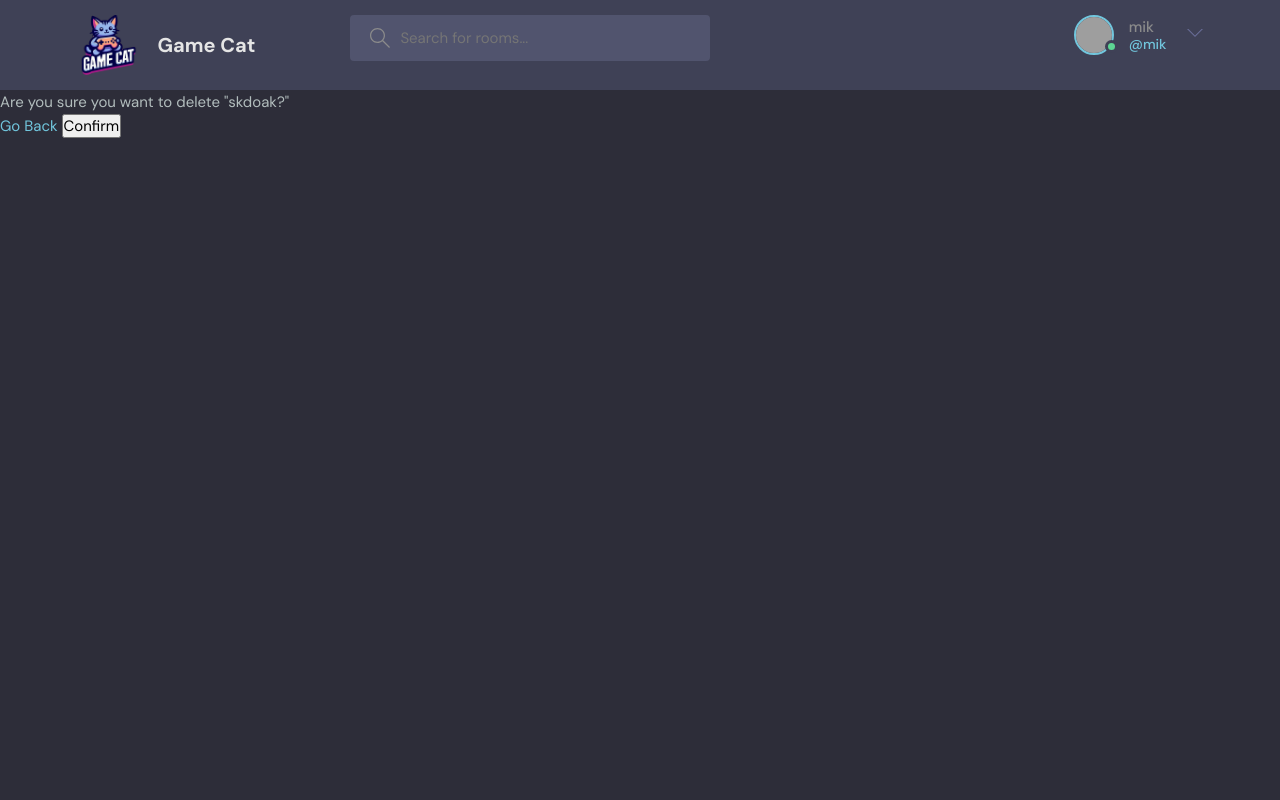
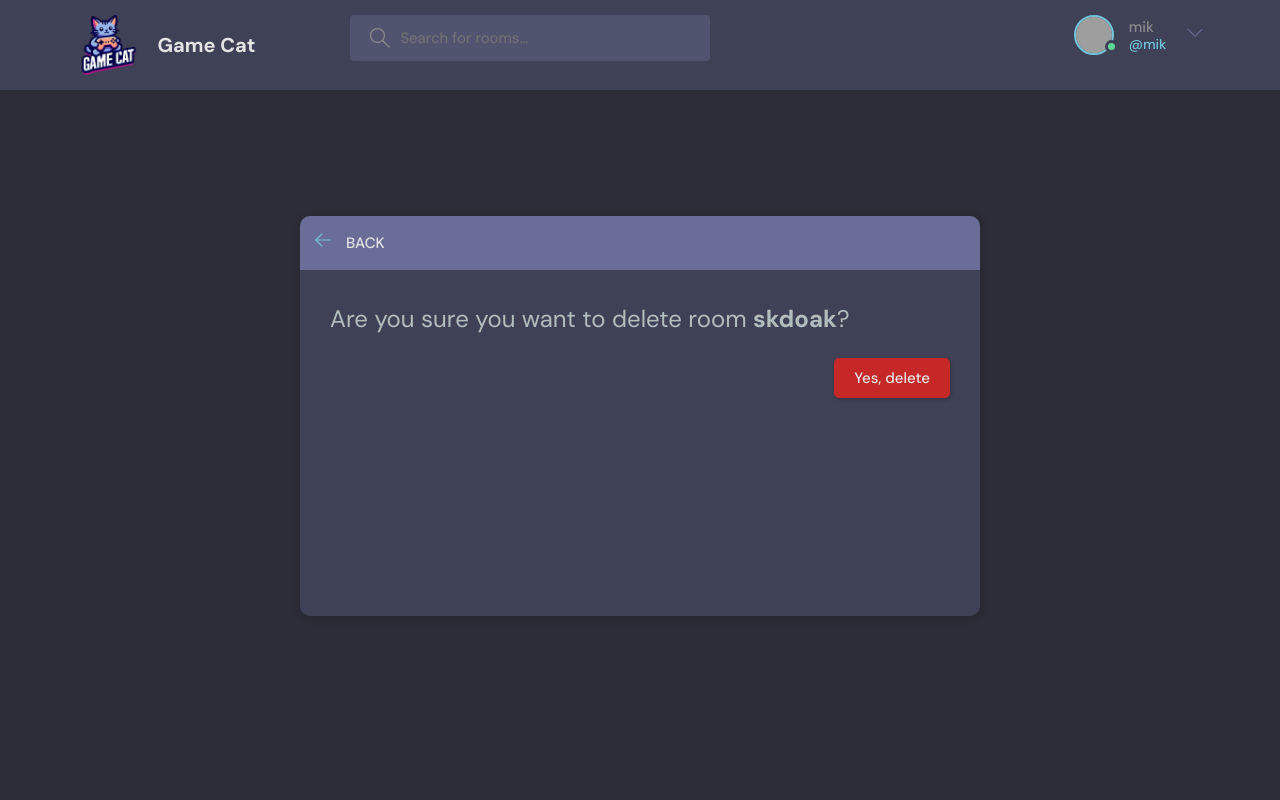
Before and after one commit to Mikku0/Django_games_app, a Django app: page /delete-room/15/ in a window 1280 px wide. Run offline with Django 5.2, Linux system fonts and the light colour scheme; a user stored in the database is signed in; data comes from the database, SQL or seed files in the repository; both versions use the stored data as it was after the commit; grey boxes are pictures that could not be loaded.

Commit message:
added delete room/message theme

```diff
--- a/game_cat/base/templates/base/delete.html
+++ b/game_cat/base/templates/base/delete.html
@@ -1,13 +1,36 @@
 {% extends 'main.html' %}
 
 {% block content %}
-
-<form method="POST" action="">
-    {% csrf_token %}
-    <p>Are you sure you want to delete "{{obj}}?"</p>
-
-    <a href="{{request.META.HTTP_REFERER}}">Go Back</a>
-    <input type="submit" value="Confirm"/>
-</form>
-
+<main class="delete-item layout">
+    <div class="container">
+        <div class="layout__box">
+            <div class="layout__boxHeader">
+                <div class="layout__boxTitle">
+                    <a href="{{request.META.HTTP_REFERER}}">
+                        <svg version="1.1" xmlns="http://www.w3.org/2000/svg" width="32" height="32"
+                             viewBox="0 0 32 32">
+                            <title>arrow-left</title>
+                            <path
+                                    d="M13.723 2.286l-13.723 13.714 13.719 13.714 1.616-1.611-10.96-10.96h27.625v-2.286h-27.625l10.965-10.965-1.616-1.607z">
+                            </path>
+                        </svg>
+                    </a>
+                    <h3>Back</h3>
+                </div>
+            </div>
+            <div class="layout__body">
+                <form class="form" action="" method="POST">
+                    {% csrf_token %}
+                    <div class="form__group">
+                        <p>Are you sure you want to delete {{obj_type}} <b>{{obj}}</b>?</p>
+                    </div>
+                    <div class="for__group">
+                        <input class="btn btn--error" type="submit" value="Yes, delete"/>
+                    </div>
+                </form>
+            </div>
+        </div>
+    </div>
+</main>
+<script src="script.js"></script>
 {% endblock content %}
--- a/game_cat/base/views.py
+++ b/game_cat/base/views.py
@@ -27,7 +27,6 @@ def login_page(request):
     if request.method == 'POST':
         username = request.POST.get('username')
         password = request.POST.get('password')
-
 
         try:
             user = User.objects.get(username=username)
@@ -167,7 +166,13 @@ def delete_room(request, pk):
     if request.method == 'POST':
         room.delete()
         return redirect('home')
-    return render(request, 'base/delete.html', {'obj': room})
+
+
+    context = {
+        'obj': room,
+        'obj_type': type(room).__name__.lower()
+    }
+    return render(request, 'base/delete.html', context)
 
 
 @login_required(login_url='login')
@@ -179,8 +184,13 @@ def delete_message(request, pk):
 
     if request.method == 'POST':
         message.delete()
-        return redirect('home') # dodać room/id zamiast home
-    return render(request, 'base/delete.html', {'obj': message})
+        return redirect('home')  # dodać room/id zamiast home
+
+    context = {
+        'obj': message,
+        'obj_type': type(message).__name__.lower()
+    }
+    return render(request, 'base/delete.html', context)
 
 
 @login_required(login_url='login')
--- a/game_cat/static/styles/style.css
+++ b/game_cat/static/styles/style.css
@@ -11,7 +11,7 @@
   --color-light-gray: #b2bdbd;
   --color-bg: #2d2d39;
   --color-success: #5dd693;
-  --color-error: #fc4b0b;
+  --color-error: #c62828;
 }
 
 /*========== base styles ==========*/
@@ -97,6 +97,12 @@ a {
 .btn--main {
   background-color: var(--color-main);
   color: var(--color-dark);
+}
+
+.btn--error {
+  background-color: var(--color-error);
+  color: var(--color-light);
+  float: right;
 }
 
 .btn:hover {
@@ -481,6 +487,10 @@ a {
 .form__group {
   margin-bottom: 2rem;
   width: 100%;
+}
+
+.form__group p {
+  font-size: 24px;
 }
 
 .form__split {
```
Also changed, not shown: game_cat/base/templates/base/delete_old.html (added, +13 -0 lines), game_cat/theme/delete.html (deleted, +0 -87 lines), game_cat/db.sqlite3.
